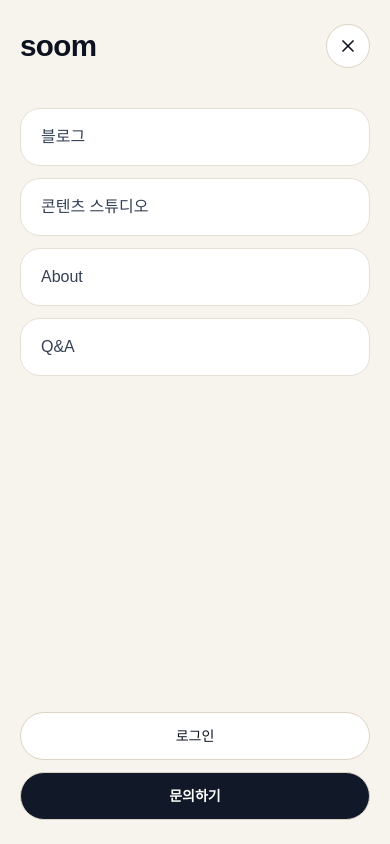
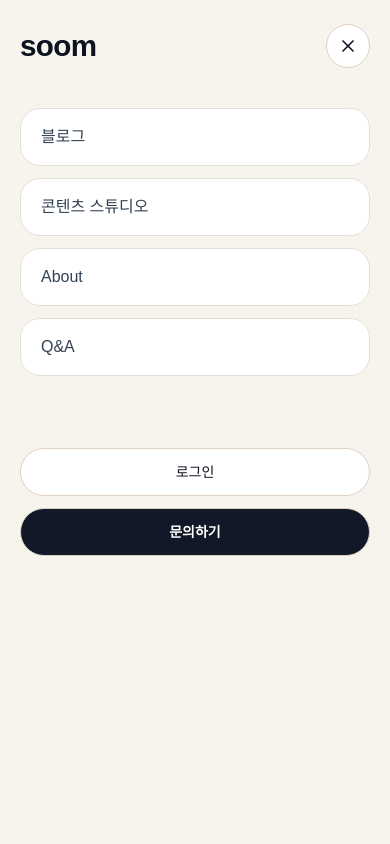
Before and after one commit to kinddragon1224/soom-church, a Next.js app: page /about in a window 390 px wide. Both pictures are taken after a click on the button "메뉴 열기". Shown: the top 844 px of the page. Built offline with nearby package versions, Linux system fonts and the light colour scheme; a web font is replaced by a local one.

Commit message:
fix(marketing): keep mobile menu auth actions visible

```diff
--- a/components/site-header.tsx
+++ b/components/site-header.tsx
@@ -114,8 +114,8 @@ export default function SiteHeader({
       </header>
 
       {open && (
-        <div className={`fixed inset-0 z-[100] md:hidden ${mobileSurfaceClass}`}>
-          <div className="mx-auto flex min-h-screen w-full max-w-7xl flex-col px-5 py-6 sm:px-8">
+        <div className={`fixed inset-0 z-[100] overflow-y-auto md:hidden ${mobileSurfaceClass}`}>
+          <div className="mx-auto flex min-h-screen w-full max-w-7xl flex-col px-5 py-6 pb-[max(1.5rem,env(safe-area-inset-bottom))] sm:px-8">
             <div className="flex items-center justify-between gap-4">
               <Link
                 href="/"
@@ -147,7 +147,7 @@ export default function SiteHeader({
               ))}
             </div>
 
-            <div className="mt-auto grid gap-3 pt-10">
+            <div className="mt-8 grid gap-3 pb-4 pt-10">
               {loggedIn ? (
                 adminMode ? (
                   <Link
```
